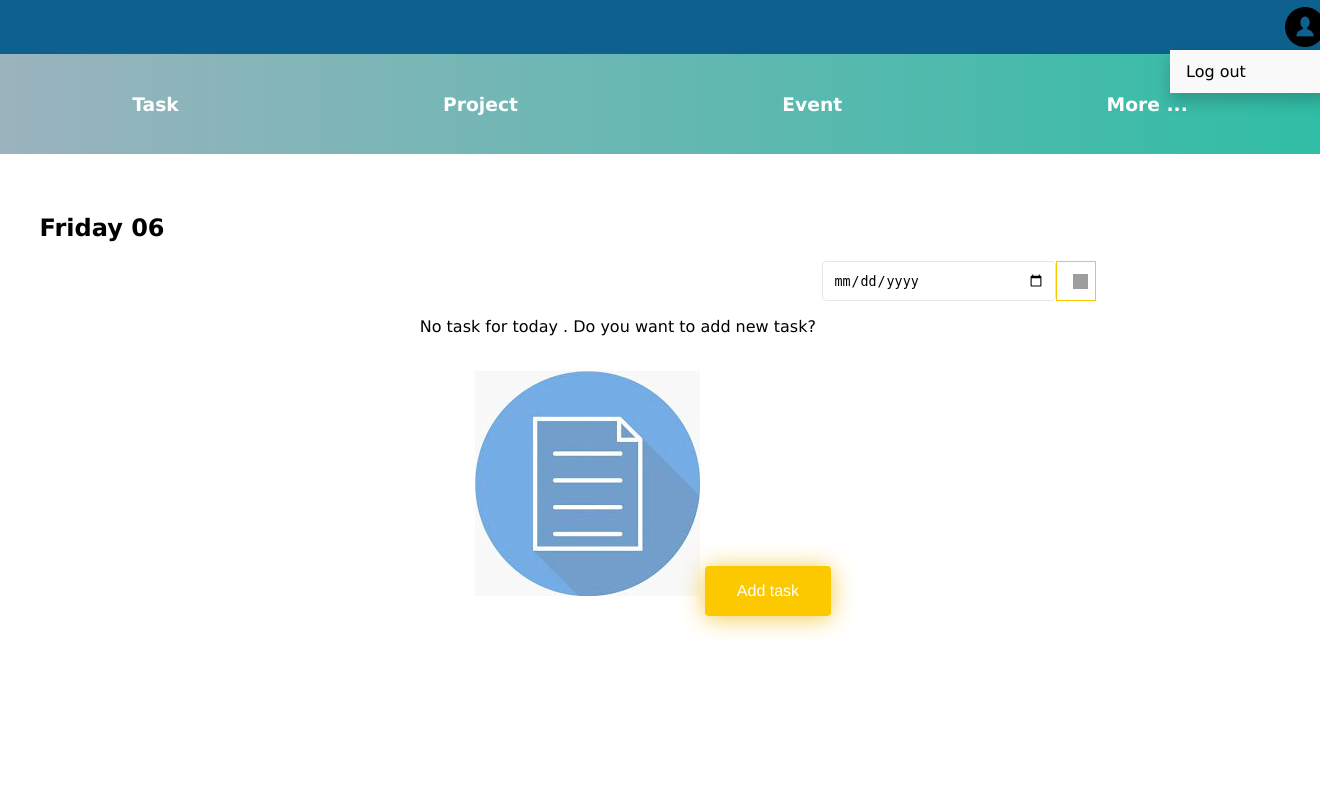
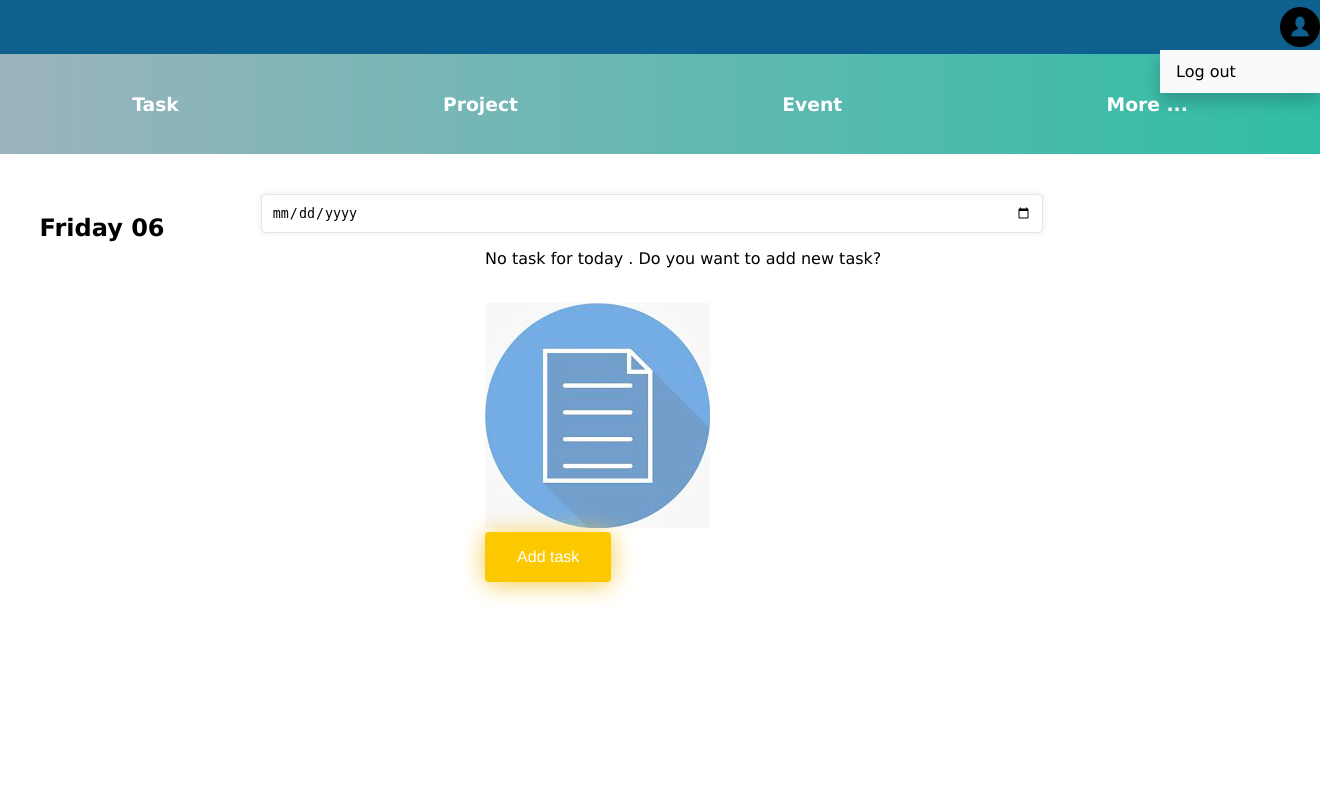
Before and after one commit to diah22/My_space, a PHP site: page /View/Task/index.php?userid=1 in a window 1320 px wide; the page is wider, and only the part inside the window is pictured. Run offline with PHP 8.4, Linux system fonts and the light colour scheme; data that the repository does not hold is empty; grey boxes are pictures that could not be loaded.

Commit message:
responsive design

```diff
--- a/Controller/DefaultController/createuser.php
+++ b/Controller/DefaultController/createuser.php
@@ -13,8 +13,6 @@
         }
 
         public function addUser(){
-
-
             if(isset($_POST['username']) && $_POST['username']!==''){
                 $username= $_POST['username'];
             }
--- a/View/Task/index.php
+++ b/View/Task/index.php
@@ -18,26 +18,26 @@
 <link rel="stylesheet" href="../../assets/css/index.css">
 <link rel="stylesheet" href="../../assets/css/default.css">
 <link rel="stylesheet" href="../../assets/css/utils.css">
+<link rel="stylesheet" href="../../assets/css/home.css">
 </head>
 <body>
 <?php include_once('../Utils/headers.php');
       include_once('../Utils/nav.php');
-
  ?>
 
     <div class="container">
-
         <div class="content">
+            <div class="content-section">
                 <div class="content-header-left">
                     <h2><?php echo $tdate ?></h2>
                 </div>
                 <div class="content-header-right">
-        <input type="date" id="search-date" class="input-20" onChange="searchtask(this.value)">
-        <button class="btn"><img class="icon" src="../../assets/icon/search-1.png"></button>
+                    <div class="card-trans-header">
+                        <input type="date" id="search-date" class="input input-date-task" onChange="searchtask(this.value)">
+                        <!-- <button class="btn"><img class="icon" src="../../assets/icon/search-1.png"></button> -->
                     </div>
-
+                    <div class="card-trans-body">
                         <div id="openModal" class="modalDialog">
-        <div>
                             <div class="space-between">
                                 <h3>Add task<h3>
                                 <a href="#close" title="Close" class="close"><span style="font-size:16px">X</span></a>
@@ -58,16 +58,20 @@
                                 </div>
                             </div>
                         </div>
-    </div>
                         <div class="content-body">
                             <div class="task-area">
                             <?php
                                 if($tasks == null || $tasks == ""){
                                     ?>
                                     <div class="content-body no-task">
-                <p>No task for today . Do you want to add new task?</p><br>
+                                        <div class="content-body-header">
+                                            <p class="text-center">No task for today . Do you want to add new task?</p><br>
+                                        </div>
+                                        <div class="content-body-">
                                             <img alt="task" class="task-bgimage" src="../../assets/images/task-1.jpg">
+                                        </div>
                                         <a class="bubbly-button" id="modal-task" style="text-decoration:none" href="#openModal">Add task</a>
+                                    </div>
                                     <?php
                                 }
                                 else{
@@ -108,9 +112,7 @@
                                                                     <?php
                                                                 }
                                                                 ?>
-
                                                             </div>
-
                                                         </td>
                                                     </tr>
                                                     <?php
@@ -121,6 +123,11 @@
                                     <?php
                                 }
                                 ?>
+                            </div>
+                        </div>
+                    </div>
+                    <div class="card-trans-footer">
+                    </div>
                 </div>
             </div>
         </div>
--- a/assets/css/default.css
+++ b/assets/css/default.css
@@ -385,6 +385,10 @@ td, th {
 .row{
     display: flex;
 }
+/* row */
+.card-row{
+    display: flex;
+}
 
 /* col */
 .col{
@@ -400,3 +404,8 @@ td, th {
     width: 40px;
     height: 40px;
 }
+
+/* css for text */
+.text-center{
+    text-align: center;
+}
--- a/assets/css/home.css
+++ b/assets/css/home.css
@@ -26,13 +26,39 @@ body {
     grid-template-rows: auto;
     grid-column-gap: 10px;
 }
+
 @media only screen and (max-width: 900px){
    .home-page{
        display: grid;
        grid-template-columns: 100%;
-
    }
    .home-c.image-content{
        display: none;
-   }
+    }
+   /* .content-header-right{
+       display: none;
+    } */
 }
+
+@media only screen and (max-width : 800px){
+    .input-date-task{
+      width: 75%;
+    }
+    .card-row{
+        display: block;
+    }
+    .card-row .card{
+        width: 50%;
+    }
+
+}
+
+@media only screen and (max-width : 600px){
+    .card-row{
+        display: block;
+    }
+    .card-row .card{
+        width: 100%;
+        margin-bottom: 50px;
+    }
+}
--- a/assets/css/index.css
+++ b/assets/css/index.css
@@ -2,6 +2,7 @@ body{
     font-family: 'Lucida Sans', 'Lucida Sans Regular', 'Lucida Grande', 'Lucida Sans Unicode', Geneva, Verdana, sans-serif;
     font-size: 16px;
     margin: 0;
+    box-sizing: border-box;
 }
 /* ------------------------------------- HOME PAGE -----------------------------------------------*/
 
@@ -34,35 +35,30 @@ body{
 }
 
 /* ---------------------------------------TASK -----------------------------------------------------*/
-.content .content-header-left{
-  width: 100%;
-  display: flex;
-  /* justify-content: space-between; */
-}
-.content .content-header-right{
-  width: 100%;
-  display: flex;
-  justify-content: flex-end;
+.content-section{
+  display: grid;
+  grid-template-columns: 20% 80%;
+  grid-template-rows: auto;
+  grid-column-gap: 10px;
 }
 
+.card-trans-body {
+  display: flex;
+  justify-content: center;
+  align-items: center;
+}
 
-.content .content-body{
-    width: 90%;
-    display: flex;
-    justify-content: center;
-    height: auto;
-}
 .content-body.no-task{
   /* display: block;
-  margin-left: 40%;
-  padding: 20px; */
-  display: block;
-  margin-left: 40%;
+  margin-left: 40%; */
 }
 
 .task-bgimage{
-  margin-left: 55px;
   opacity: 0.6;
+}
+
+.content-body > a{
+
 }
 
 /* Add task */
@@ -203,6 +199,21 @@ li .task-tick{
 .task-area {
   width: 100%;
 }
+
+@media only screen and (max-width: 900px){
+  .home-page{
+      display: grid;
+      grid-template-columns: 100%;
+  }
+  .home-c.image-content{
+      display: none;
+   }
+  /* .content-header-right{
+      display: none;
+   } */
+}
+
+
 /* ---------------------------------------------- PROJECT -----------------------------------------------------------*/
 .col.col-end {
   margin-left: 55%;
@@ -283,6 +294,16 @@ button.bubbly-button.btn-submit-project {
   width: 90%;
   padding: 10px;
   font-size: 16px;
+}
+
+@media only screen and(max-width : 550px){
+  .card-row{
+    display: block;
+  }
+
+  .card{
+    width: 100%;
+  }
 }
 /* ----------------------------------------------   EVENT -----------------------------------------------------------*/
 .event-content{
--- a/assets/css/utils.css
+++ b/assets/css/utils.css
@@ -4,11 +4,13 @@ body{
   --white-color:#fff; */
   --nav-height:44px;
   overflow-x: hidden;
+  box-sizing: border-box;
 }
 .topnav {
   margin: 0;
   margin-right: 20px;
-  padding: 5px;
+  padding-top: 5px;
+  padding-bottom: 5px;
   background-color: #0e618f;
   z-index: 999;
   height: var(--nav-height);
@@ -51,8 +53,9 @@ ul.topnav li.right {float: right;}
 
 .content{
     margin: 3%;
+    /* margin-top: 70px; */
     width: 80%;
-    display: block;
+    /* display: block; */
     /* justify-content: center; */
 }
 
```
Also changed, not shown: Controller/DefaultController/getAllUser.php (+14 -4 lines), View/Project/index.php (+3 -4 lines), index.php (+14 -0 lines). Lines whose indentation alone changed are shown as unchanged.
